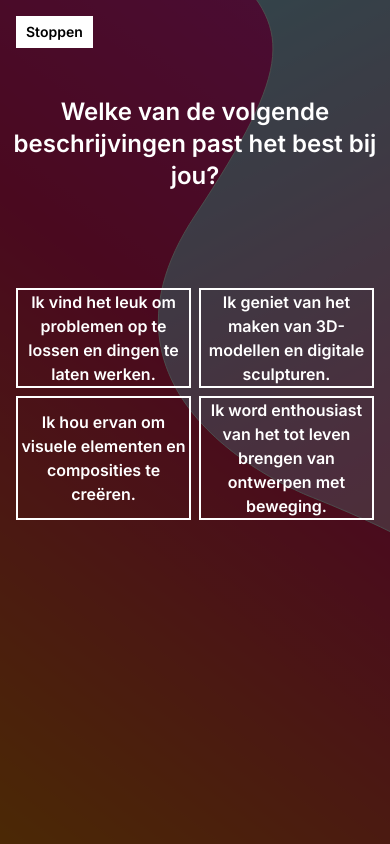
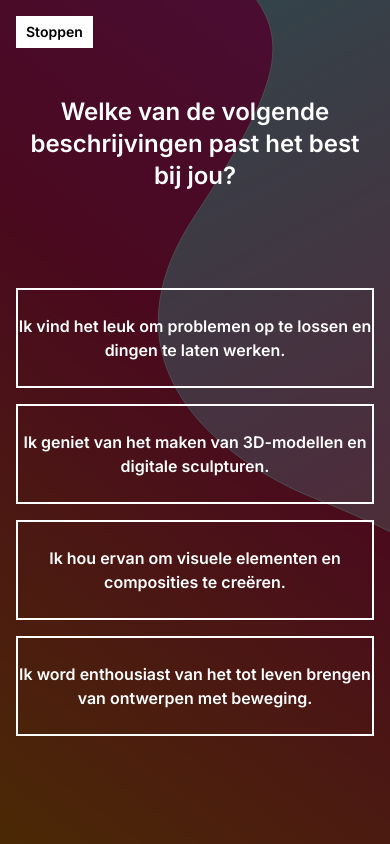
Before and after one commit to meatlake/k86-sprint4-portfolio-main-main, a Next.js app: page /question in a window 390 px wide. Built offline with nearby package versions, Linux system fonts and the light colour scheme.

Commit message:
mobile updates

```diff
--- a/app/components/MultipleChoice.js
+++ b/app/components/MultipleChoice.js
@@ -10,14 +10,14 @@ const MultipleChoice = ({ question, options, handleAnswer }) => {
 
   return (
     <div className="flex flex-col pt-24 bg-bg-quiz h-[100vh]">
-      <p className="text-2xl font-semibold mb-24">{question}</p>
-      <div className="grid grid-cols-2 gap-2 px-4 lg:px-12">
+      <p className="text-2xl px-4 lg:px-0 font-semibold mb-24">{question}</p>
+      <div className="lg:grid grid-cols-2 lg:gap-2 flex flex-col gap-4 px-4 lg:px-12">
         {options.map((option, index) => (
           <button
             key={index}
             className={`${
               selected === option.value ? "selected" : ""
-            } border-2 border-white lg:h-[250px] lg:text-xl font-semibold`}
+            } border-2 border-white lg:h-[250px] min-h-[100px] lg:text-xl font-semibold`}
             onClick={() => handleClick(option)}
           >
             {option.type === "text" ? (
@@ -26,7 +26,7 @@ const MultipleChoice = ({ question, options, handleAnswer }) => {
               <img
                 src={option.src}
                 alt={option.alt}
-                className="border-none object-cover h-[150px] w-full"
+                className="border-none object-cover max-h-[150px] h-full w-full"
               />
             ) : (
               <span>Invalid option type</span>
--- a/app/page.js
+++ b/app/page.js
@@ -26,9 +26,9 @@ export default function Home() {
           <video
             id="introVideo"
             controls
-            className="lg:min-h-[100vh] object-cover h-[100vh]"
+            className="w-full object-cover h-[100vh]"
           >
-            <source src="/videos/RenderTestVideo.mp4" type="video/mp4" />
+            <source src="/videos/introVid.mp4" type="video/mp4" />
           </video>
         </div>
       )}
@@ -106,7 +106,7 @@ export default function Home() {
         >
           Slider
         </Link> */}
-              <div className="flex flex-col items-center lg:mt-12 mb-24 lg:mb-20 animate-bounce">
+              <div className="flex flex-col items-center mt-6 lg:mt-12 mb-24 lg:mb-20 animate-bounce">
                 <button
                   onClick={() =>
                     document
```
Also changed, not shown: 1 other file (tests, documents, lock files or other folders).
